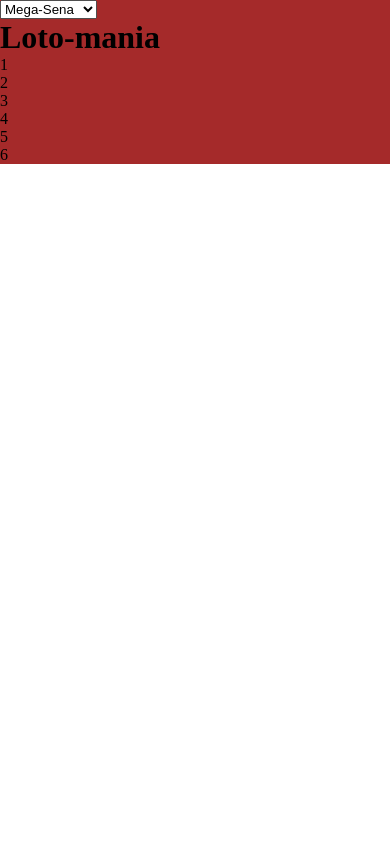
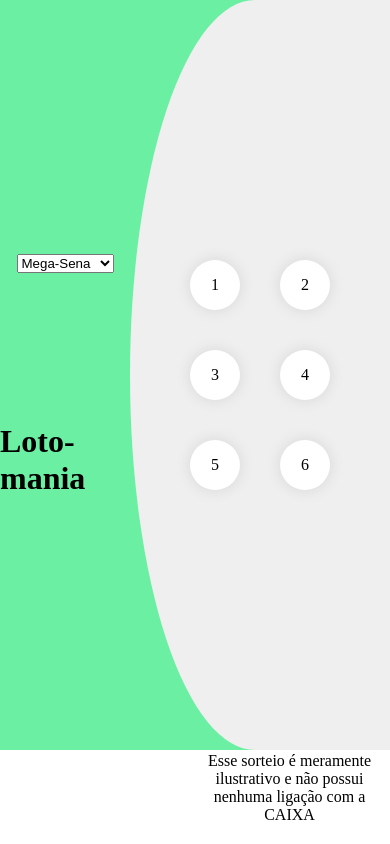
Before and after one commit to GabrielGCJ/Project_Brainn, a React (Create React App) app: page / in a window 390 px wide. Built offline with nearby package versions, Linux system fonts and the light colour scheme.

Commit message:
implementação de media query e ajustes para responsividade

```diff
--- a/src/App.js
+++ b/src/App.js
@@ -1,5 +1,6 @@
 import './App.css';
 import HomePage from './Pages/HomePage';
+import React from 'react';
 
 const App = () => {
   return (
--- a/src/Pages/HomePage.css
+++ b/src/Pages/HomePage.css
@@ -1,15 +1,9 @@
-
-@media screen and (min-device-width : 220px) and (max-device-width : 480px) {
-
+@media screen and ( min-device-width : 250px ) and (max-device-width : 480px) {
     .divmae{
         justify-content: center;
         align-items: center;
-        background-color: aquamarine;
+        background-color: rgb(107,239,163);
 
-
-        /* display: flex;
-        justify-content: center;
-        align-items: center; */
     }
 
     .bloco1{
@@ -18,7 +12,7 @@
         justify-content: space-around;
         width: 100%;
         height: 400px;
-        background-color: aquamarine;
+        background-color: rgb(107,239,163);
     }
 
     .botaoselect{
@@ -31,7 +25,6 @@
 
 
     .blocoInter{
-
         justify-content: column;
         justify-content: space-around;
     }
@@ -40,29 +33,121 @@
         display: flex;
         align-items: center;
         justify-content: center;
+        flex-wrap:wrap;
         width: 100%;
         height: 400px;
-        background-color: blue;
+        background-color: rgb(239,239,239);
         border-top-left-radius: 700px 70px;
         border-top-right-radius: 700px 70px ;
     }
 
     .numeros{
-        /* display: flex;
+        display: flex;
         align-items: center;
-        justify-content: center; */
-        width: 40px;
-        height: 40px;
+        justify-content: center;
+        width: 50px;
+        height: 50px;
         margin: 20px;
-        border-radius: 10px;
-        background-color: brown;
-        /* padding: 5px; */
+        border-radius: 25px;
+        background-color: white;
+        text-align: center;
+        box-shadow: 0 0 1em rgba(0,0,0,0.1);
+    }
+
+    .blocoNumeros{
+        width: 80%;
+        display: flex;
+        align-items: center;
+        justify-content: center;
+        flex-wrap:wrap;
+    }
+
+    .blocoDeTexto{
+        width: 70%;
+        display: flex;
+        align-items: center;
+        justify-content: center;
+        text-align: center;
+    }
+
+}
+
+
+@media screen and (min-device-width : 481px) and (max-device-width : 2000px) {
+
+    .divmae{
+        display: flex;
+        justify-content: center;
+        align-items: center;
+        background-color: rgb(107,239,163);
+        height: 750px;
 
     }
+
+    .bloco1{
+        display: flex;
+        align-items: center;
+        justify-content: space-around;
+        width: 50%;
+        height: 700px;
+        background-color: rgb(107,239,163);
+    }
+
+    .botaoselect{
+        display: flex;
+        align-items: center;
+        justify-content: center;
+        padding-bottom: 150px;
+
+    }
+
+
+    .blocoInter{
+        justify-content: column;
+        justify-content: space-around;
+    }
+
+    .bloco2{
+        display: flex;
+        align-items: center;
+        justify-content: center;
+        flex-wrap:wrap;
+        width: 100%;
+        height: 750px;
+        background-color: rgb(239,239,239);
+        border-bottom-left-radius: 10em 30em;
+        border-top-left-radius: 10em 30em;
+    }
+
+    .numeros{
+        display: flex;
+        align-items: center;
+        justify-content: center;
+        width: 50px;
+        height: 50px;
+        margin: 20px;
+        border-radius: 25px;
+        background-color: white;
+        text-align: center;
+        /* padding: 5px; */
+        box-shadow: 0 0 1em rgba(0,0,0,0.1);
+    }
+
+    .blocoNumeros{
+        display: flex;
+        align-items: center;
+        justify-content: center;
+        flex-wrap:wrap;
+    }
+
+    .blocoDeTexto{
+        width: 50%;
+        position: absolute;
+        bottom: 20px;
+        right: 3px;
+        word-wrap:  normal;
+        align-items: center;
+        justify-content: center;
+        text-align: center;
+    }
 }
-
-@media screen and (min-device-width : 481px) and (max-device-width : 1800px) {
-    .divmae{
-        background-color: brown;
-    }
-    }
--- a/src/Pages/HomePage.js
+++ b/src/Pages/HomePage.js
@@ -1,5 +1,5 @@
 import "./HomePage.css";
-
+import React from "react";
 
 function HomePage() {
     return (
@@ -24,6 +24,7 @@
           </div>
 
           <div className='bloco2'>
+            <div className="blocoNumeros">
               <div className="numeros">1</div>
               <div className="numeros">2</div>
               <div className="numeros">3</div>
@@ -31,6 +32,10 @@
               <div className="numeros">5</div>
               <div className="numeros">6</div>
             </div>
+            <div className="blocoDeTexto">
+              <div className="texto">Esse sorteio é meramente ilustrativo e não possui nenhuma ligação com a CAIXA</div>
+            </div>
+          </div>
       </div>
     );
   }
```
Lines whose indentation alone changed are shown as unchanged.
